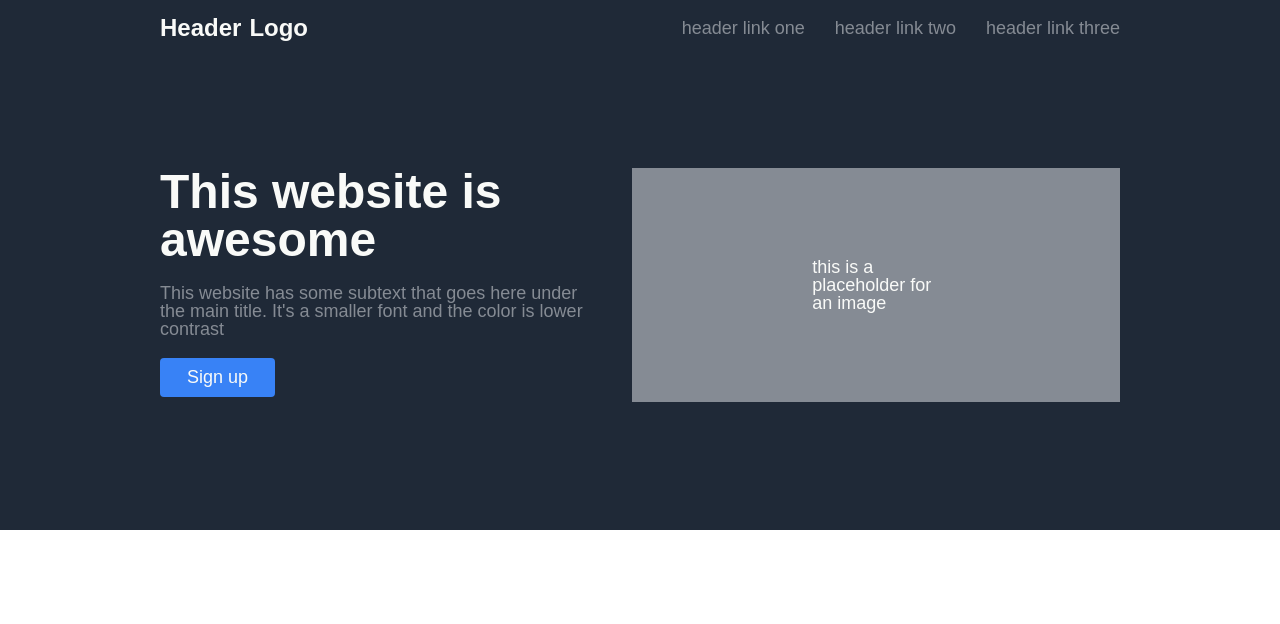
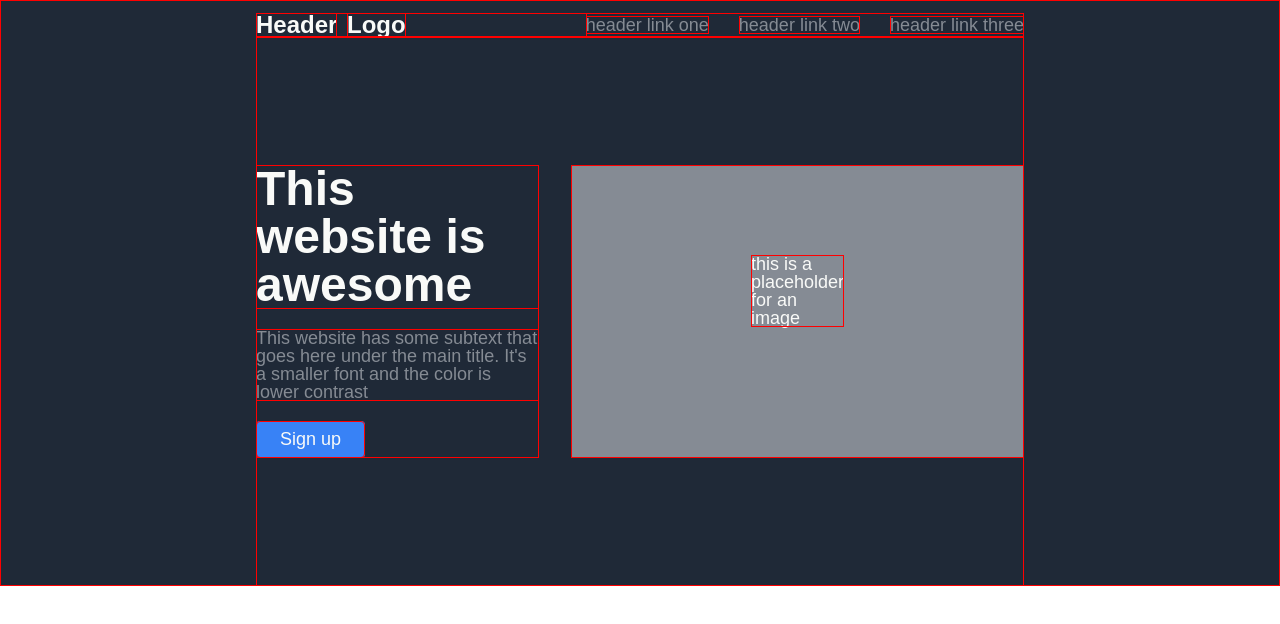
Before and after one commit to billphaml/landing-page, a plain HTML site: page index.html in a window 1280 px wide. Drawn offline with Linux system fonts and the light colour scheme.

Commit message:
Updated scaling

```diff
--- a/css/style.css
+++ b/css/style.css
@@ -1,11 +1,16 @@
 @import "reset.css";
+
+* {
+    outline: 1px solid red;
+    outline-offset: -1px;
+}
 
 header {
     display: flex;
     flex-direction: column;
     background-color: #1f2937;
-    padding: 0px 10em;
-    padding-top: 1em;
+    padding: 0px 20%;
+    padding-top: 1%;
 }
 
 .headercontent {
@@ -14,59 +19,57 @@ header {
 }
 
 .headercontent-top-left {
-    gap: 8px;
-    font-size: 24px;
+    font-size: 1.5rem;
     font-weight: bold;
     font-family: sans-serif;
     color: #F9FAF8;
+    gap: 0.6rem;
 }
 
 .headercontent-top-right {
-    gap: 30px;
+    gap: 1.875rem;
     align-items: center;
 }
 
 .headercontent-bottom {
-    align-self: center;
-    padding: 8em 0em;
-    display: flex;
-    gap: 30px;
+    padding: 8rem 0px;
+    gap: 2rem;
 }
 
 .headercontent-bottom-left {
     display: flex;
     flex-direction: column;
-    gap: 20px;
+    gap: 1.25rem;
 }
 
 .headercontent-bottom-right {
     background-color: #e5e7eb83;
     color: #F9FAF8;
-    font-size: 18px;
+    font-size: 1.125rem;
     font-family: sans-serif;
     padding: 5em 10em;
 }
 
 .hero-main-text {
-    font-size: 48px;
+    font-size: 3rem;
     font-weight: bolder;
     font-family: sans-serif;
     color: #F9FAF8;
 }
 
 .hero-secondary-text {
-    font-size: 18px;
+    font-size: 1.125rem;
     font-family: sans-serif;
     color: #e5e7eb83;
 }
 
 .sign-up-button {
     background-color: #3882F6;
-    font-size: 18px;
+    font-size: 1.125rem;
     font-family: sans-serif;
     color: #F9FAF8;
-    padding: 0.5em 1.5em;
-    border-radius: 4px;
+    padding: 0.5rem 1.5rem;
+    border-radius: 0.25rem;
     border: none;
     align-self: flex-start;
 }
--- a/index.html
+++ b/index.html
@@ -13,12 +13,12 @@
                     <div>Logo</div>
                 </div>
                 <div class="headercontent headercontent-top-right hero-secondary-text">
-                    <link>header link one</link>
-                    <div>header link two</div>
-                    <div>header link three</div>
+                    <a>header link one</a>
+                    <a>header link two</a>
+                    <a>header link three</a>
                 </div>
             </div>
-            <div class="headercontent-bottom">
+            <div class="headercontent headercontent-bottom">
                 <div class="headercontent-bottom-left">
                     <div class="hero-main-text">
                         This website is awesome
```
